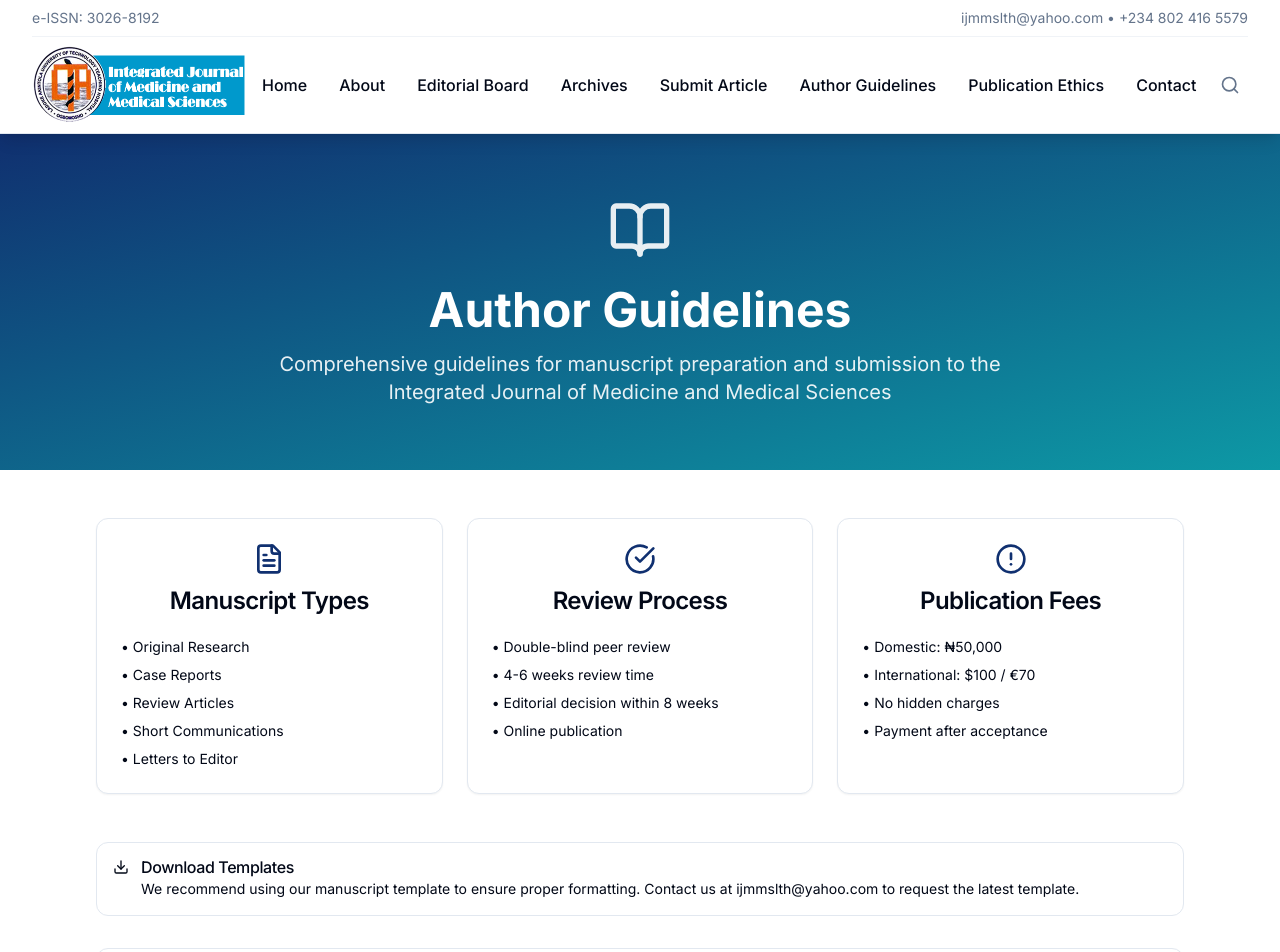
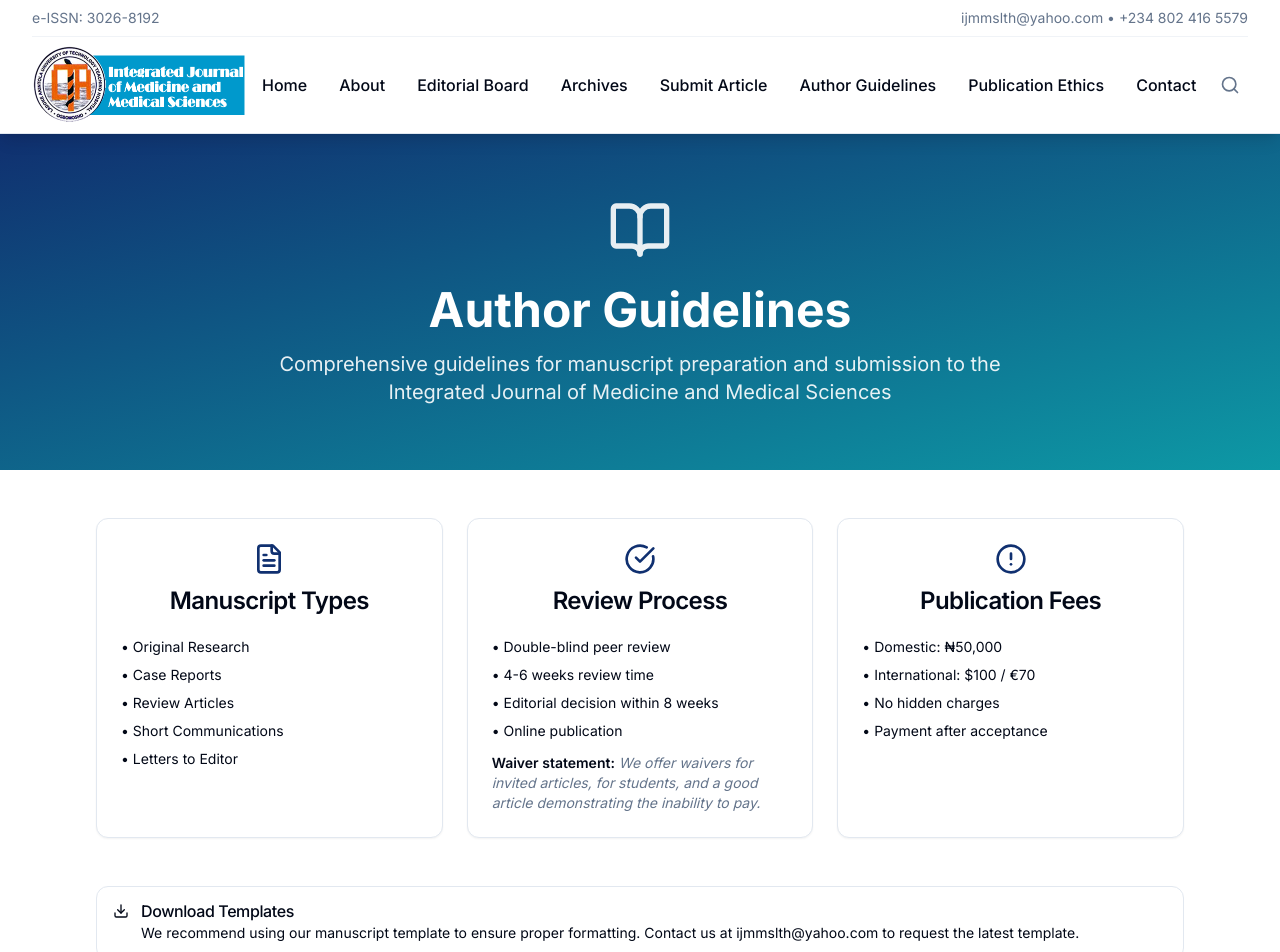
Before and after one commit to Olajohnme/scholarly-nexus-web, a React (Vite) app: page /author-guidelines in a window 1280 px wide. Shown: the top 952 px of the page. Built offline with nearby package versions, Linux system fonts and the light colour scheme.

Commit message:
Changes
Co-authored-by: Olajohnme <198825080+Olajohnme@users.noreply.github.com>

```diff
--- a/src/pages/AuthorGuidelines.tsx
+++ b/src/pages/AuthorGuidelines.tsx
@@ -56,6 +56,9 @@ const AuthorGuidelines = () => {
                   <li>• Editorial decision within 8 weeks</li>
                   <li>• Online publication</li>
                 </ul>
+                <p className="text-sm mt-3 text-muted-foreground italic">
+                  <span className="font-semibold not-italic text-foreground">Waiver statement:</span> We offer waivers for invited articles, for students, and a good article demonstrating the inability to pay.
+                </p>
               </CardContent>
             </Card>
 
```
